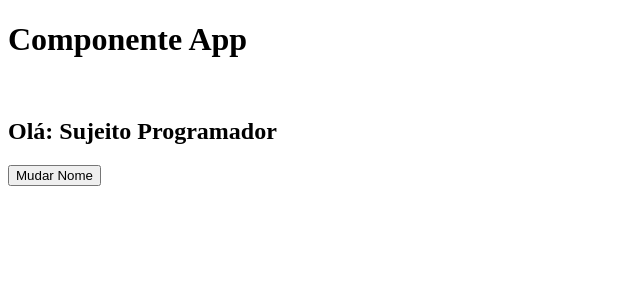
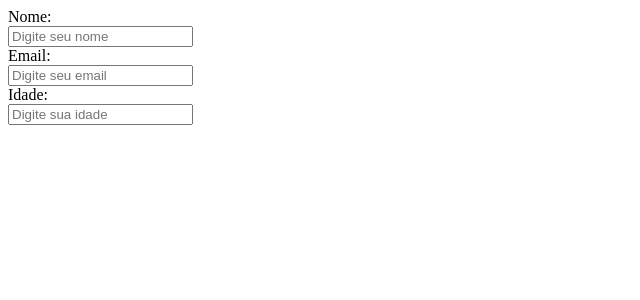
Before and after one commit to majunior07/primeiro-app, a React (Create React App) app: page / in a window 1280 px wide. Shown: the top 300 px of the page, without its empty margins (0-640 px from the left). Built offline with nearby package versions, Linux system fonts and the light colour scheme.

Commit message:
Primeiro commit 06/03/23

```diff
--- a/src/App.js
+++ b/src/App.js
@@ -1,25 +1,19 @@
 import { useState } from 'react';
 
-import Nome from './components/Nome';
-
 function App() {
-  const [aluno, setAluno] = useState('Sujeito Programador')
-
-  function handleChangeName(){
-    //alert('TESTE')
-    setAluno('Matheus');
-  }
 
   return(
     <div>
-      <h1>Componente App</h1>
-      <br />
-      <h2>Olá: {aluno}</h2>
-      <button onClick={ handleChangeName }>
-        Mudar Nome
-      </button>
+      <form>
+        <label>Nome:</label><br />
+        <input placeholder='Digite seu nome' /><br />
 
+        <label>Email:</label><br />
+        <input placeholder='Digite seu email' /><br />
 
+        <label>Idade:</label><br />
+        <input placeholder='Digite sua idade' /><br />
+      </form>
     </div>
   );
 }
```
Also changed, not shown: src/components/Nome.js (line endings or trailing spaces).
